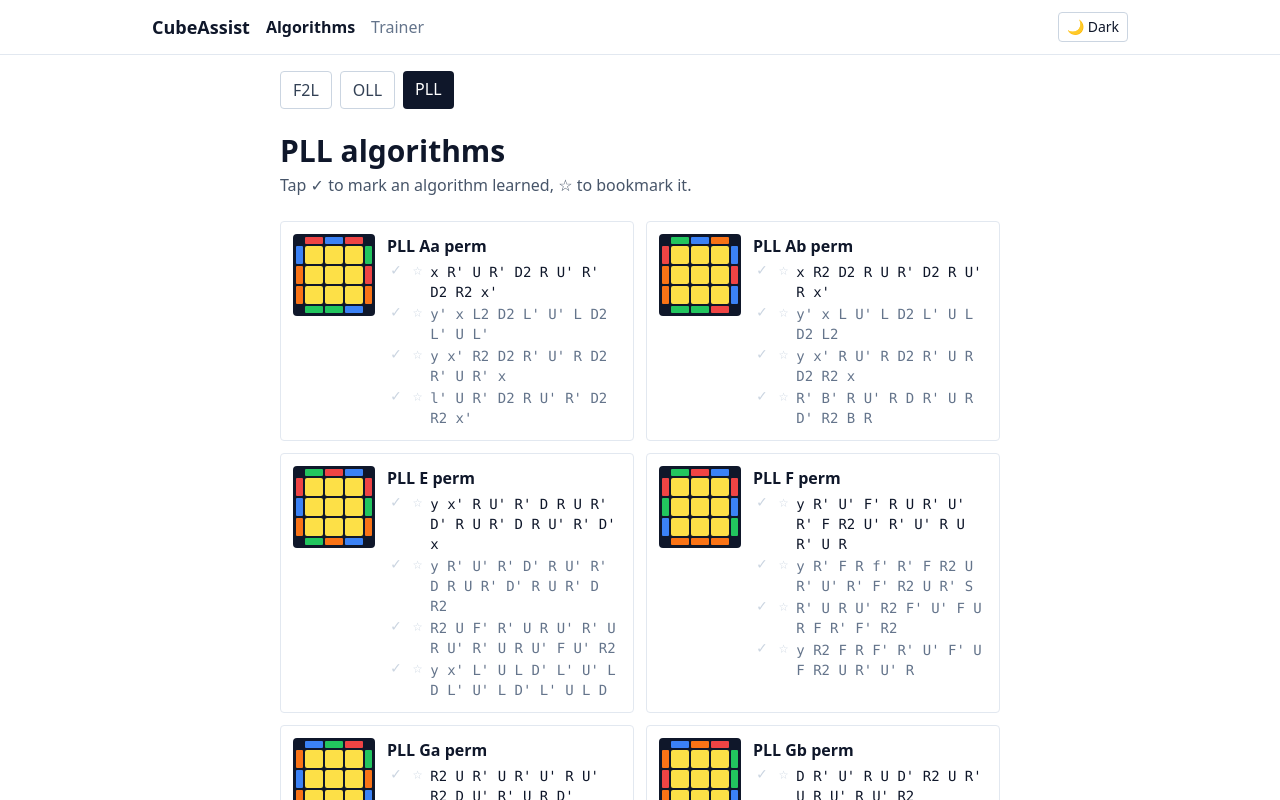
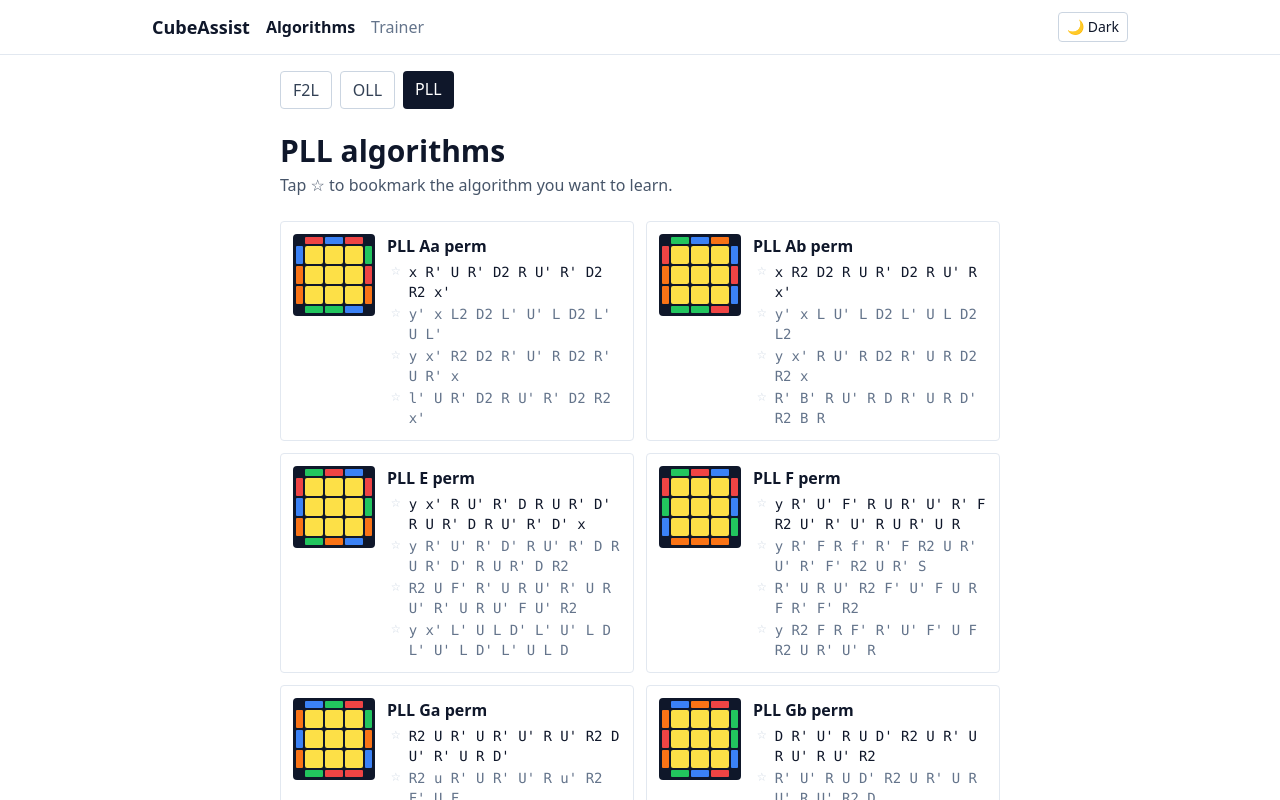
Before and after one commit to jeounggene/cubeassist, a React (Vite) app: page /algorithms/pll in a window 1280 px wide. Shown: the top 800 px of the page. Built offline with nearby package versions, Linux system fonts and the light colour scheme.

Commit message:
revert(f2l): remove the learned checkmark
Drop the green ✓ learned toggle from F2L/OLL/PLL and its profile state; keep the
bookmark star.

```diff
--- a/src/components/AlgList.tsx
+++ b/src/components/AlgList.tsx
@@ -19,26 +19,9 @@ function Star({ active, onClick, alg }: { active: boolean; onClick: () => void;
   );
 }
 
-function Check({ active, onClick, alg }: { active: boolean; onClick: () => void; alg: string }) {
-  return (
-    <button
-      type="button"
-      onClick={onClick}
-      aria-label={`${active ? "Mark not learned" : "Mark learned"} ${alg}`}
-      title={active ? "Learned" : "Mark as learned"}
-      className={`px-1 text-base leading-none ${
-        active ? "text-emerald-500" : "text-slate-300 dark:text-slate-600 hover:text-emerald-500"
-      }`}
-    >
-      ✓
-    </button>
-  );
-}
-
 export default function AlgList({ kind, cases }: { kind: "oll" | "pll"; cases: AlgCase[] }) {
-  const { profile, toggleBookmark, toggleLearned } = useProfile();
+  const { profile, toggleBookmark } = useProfile();
   const bookmarks = profile.bookmarks ?? {};
-  const learned = profile.learned ?? {};
 
   return (
     <div className="grid gap-3 sm:grid-cols-2">
@@ -59,11 +42,6 @@ export default function AlgList({ kind, cases }: { kind: "oll" | "pll"; cases: A
                   const key = `${c.id}::${a}`;
                   return (
                     <li key={a} className="flex items-start gap-1">
-                      <Check
-                        active={!!learned[key]}
-                        alg={a}
-                        onClick={() => toggleLearned(key)}
-                      />
                       <Star
                         active={!!bookmarks[key]}
                         alg={a}
--- a/src/lib/profile.ts
+++ b/src/lib/profile.ts
@@ -15,7 +15,6 @@ export function emptyProfile(): UserProfile {
     drillHistory: [],
     settings: { inspection: true, useMs: false, theme: "light" },
     bookmarks: {},
-    learned: {},
   };
 }
 
@@ -24,13 +23,6 @@ export function toggleBookmark(profile: UserProfile, key: string): UserProfile {
   if (bookmarks[key]) delete bookmarks[key];
   else bookmarks[key] = true;
   return { ...profile, bookmarks };
-}
-
-export function toggleLearned(profile: UserProfile, key: string): UserProfile {
-  const learned = { ...(profile.learned ?? {}) };
-  if (learned[key]) delete learned[key];
-  else learned[key] = true;
-  return { ...profile, learned };
 }
 
 export function loadProfile(): UserProfile {
--- a/src/pages/Algorithms.tsx
+++ b/src/pages/Algorithms.tsx
@@ -30,7 +30,7 @@ function ListPage({ title, kind, cases }: { title: string; kind: "oll" | "pll";
     <main className="mx-auto max-w-3xl p-6">
       <h1 className="text-3xl font-bold mb-1">{title}</h1>
       <p className="text-slate-600 dark:text-slate-300 mb-6">
-        Tap ✓ to mark an algorithm learned, ☆ to bookmark it.
+        Tap ☆ to bookmark the algorithm you want to learn.
       </p>
       <AlgList kind={kind} cases={cases} />
     </main>
--- a/src/pages/TrainerF2L.tsx
+++ b/src/pages/TrainerF2L.tsx
@@ -34,7 +34,7 @@ const SLOT_HOME: Record<Slot, { x: number; y: number }> = {
 };
 
 export default function TrainerF2L() {
-  const { profile, toggleBookmark, toggleLearned } = useProfile();
+  const { profile, toggleBookmark } = useProfile();
   const [selectedId, setSelectedId] = useState(F2L_CASES[0]?.id ?? "");
   const [slot, setSlot] = useState<Slot>("FR");
   const [hideAlg, setHideAlg] = useState(false);
@@ -63,7 +63,6 @@ export default function TrainerF2L() {
 
   const showAlg = !hideAlg;
   const bookmarks = profile.bookmarks ?? {};
-  const learned = profile.learned ?? {};
   const bmKey = (a: string) => `${current.id}:${slot}:${a}`;
 
   return (
@@ -165,11 +164,6 @@ export default function TrainerF2L() {
                 <span data-testid="algorithm" className="font-mono text-lg">
                   {algs[0]}
                 </span>
-                <CheckButton
-                  active={!!learned[bmKey(algs[0])]}
-                  alg={algs[0]}
-                  onClick={() => toggleLearned(bmKey(algs[0]))}
-                />
                 <StarButton
                   active={!!bookmarks[bmKey(algs[0])]}
                   alg={algs[0]}
@@ -191,11 +185,6 @@ export default function TrainerF2L() {
                           ▶
                         </button>
                         <span>{a}</span>
-                        <CheckButton
-                          active={!!learned[bmKey(a)]}
-                          alg={a}
-                          onClick={() => toggleLearned(bmKey(a))}
-                        />
                         <StarButton
                           active={!!bookmarks[bmKey(a)]}
                           alg={a}
@@ -243,19 +232,3 @@ function StarButton({ active, alg, onClick }: { active: boolean; alg: string; on
     </button>
   );
 }
-
-function CheckButton({ active, alg, onClick }: { active: boolean; alg: string; onClick: () => void }) {
-  return (
-    <button
-      type="button"
-      onClick={onClick}
-      aria-label={`${active ? "Mark not learned" : "Mark learned"} ${alg}`}
-      title={active ? "Learned" : "Mark as learned"}
-      className={`px-1 text-base leading-none ${
-        active ? "text-emerald-500" : "text-slate-300 dark:text-slate-600 hover:text-emerald-500"
-      }`}
-    >
-      ✓
-    </button>
-  );
-}
--- a/src/state/ProfileProvider.tsx
+++ b/src/state/ProfileProvider.tsx
@@ -16,7 +16,6 @@ import {
   saveProfile,
   setKnown,
   toggleBookmark,
-  toggleLearned,
 } from "../lib/profile";
 
 type ProfileContextValue = {
@@ -33,7 +32,6 @@ type ProfileContextValue = {
   ) => void;
   addDrill: (record: DrillRecord) => void;
   toggleBookmark: (key: string) => void;
-  toggleLearned: (key: string) => void;
   resetProfile: () => void;
 };
 
@@ -63,7 +61,6 @@ export function ProfileProvider({ children }: { children: ReactNode }) {
         setProfile((p) => ({ ...p, settings: { ...p.settings, [key]: value } })),
       addDrill: (record) => setProfile((p) => appendDrillRecord(p, record)),
       toggleBookmark: (key) => setProfile((p) => toggleBookmark(p, key)),
-      toggleLearned: (key) => setProfile((p) => toggleLearned(p, key)),
       resetProfile: () => setProfile(emptyProfile()),
     }),
     [profile],
--- a/src/types/profile.ts
+++ b/src/types/profile.ts
@@ -31,8 +31,6 @@ export type UserProfile = {
   settings: Settings;
   // Bookmarked algorithms, keyed by "caseId:slot:alg".
   bookmarks: Record<string, boolean>;
-  // Algorithms marked as learned/known, keyed the same way.
-  learned: Record<string, boolean>;
 };
 
 export const SAMPLE_WINDOW = 12;
```
